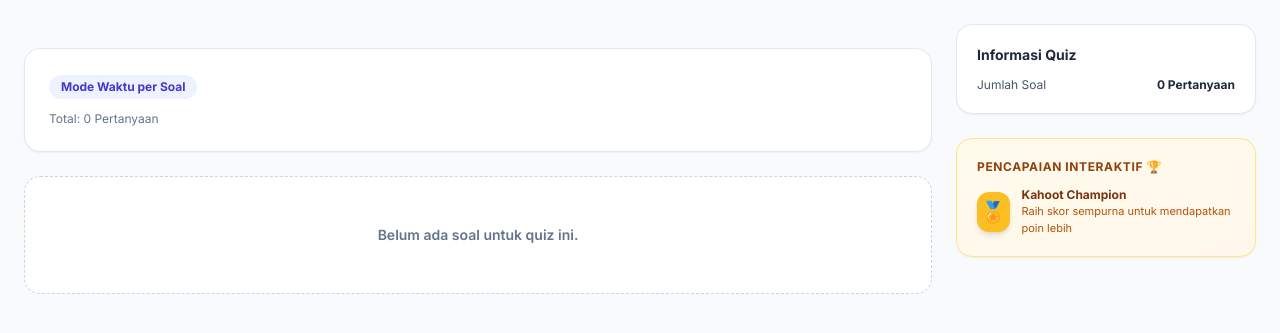
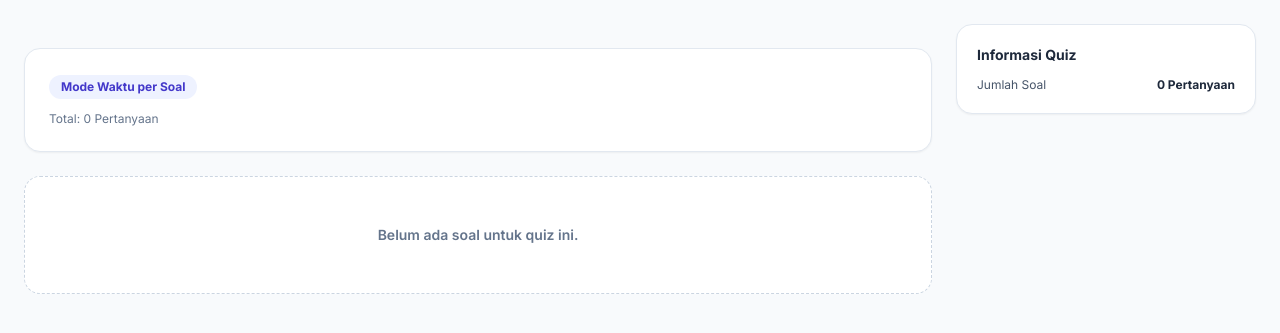
Before and after one commit to Silver-tiel/elearningarrava, a Laravel app: template resources/views/siswa/mengerjakan-quiz.blade.php in a window 1280 px wide. Shown: the part 64-397 px from the top of the page. Run offline with Laravel 12, Linux system fonts and the light colour scheme; the template is opened without the code that fills it, so the values that code supplies are empty; some libraries are stand-ins or nearby versions.

Commit message:
style(fix): memperbaiki tampilan pengerjaan soal

```diff
--- a/resources/views/siswa/mengerjakan-quiz.blade.php
+++ b/resources/views/siswa/mengerjakan-quiz.blade.php
@@ -249,7 +249,7 @@
                                     @foreach ($soal->pilihanSoal as $pIndex => $pilihan)
                                         @php
                                             $lbl = strtoupper($pilihan->label);
-                                            $style = isset($kahootStyles[$lbl]) ? $kahootStyles[$lbl] : ['bg' => 'bg-indigo-600', 'hover' => 'hover:border-indigo-600', 'icon' => '●'];
+                                             $style = isset($kahootStyles[$lbl]) ? $kahootStyles[$lbl] : ['bg' => 'bg-indigo-600', 'hover' => 'hover:border-indigo-600', 'icon' => '●'];
                                         @endphp
                                         <label class="group relative flex items-center rounded-xl border-2 border-slate-200 bg-white hover:shadow-md cursor-pointer transition overflow-hidden p-2">
                                             <input type="radio" name="jawaban[{{ $soal->id_soal }}]" value="{{ $pilihan->label }}" class="peer sr-only">
@@ -343,17 +343,6 @@
                             </button>
                         @endforeach
                     </div>
-                    </div>
-                </div>
-
-                <div class="rounded-2xl border border-amber-200 bg-gradient-to-br from-amber-50 to-orange-50 p-5 shadow-sm">
-                    <h2 class="text-xs font-bold uppercase tracking-wider text-amber-800">Pencapaian Interaktif 🏆</h2>
-                    <div class="mt-3 flex items-center gap-3">
-                        <div class="flex h-10 w-10 items-center justify-center rounded-xl bg-amber-400 text-white text-xl shadow-md">🏅</div>
-                        <div>
-                            <div class="text-xs font-bold text-amber-900">Kahoot Champion</div>
-                            <div class="text-[11px] text-amber-700">Raih skor sempurna untuk mendapatkan poin lebih</div>
-                        </div>
                     </div>
                 </div>
             </aside>
```
Also changed, not shown: resources/views/siswa/test.blade.php (added).
